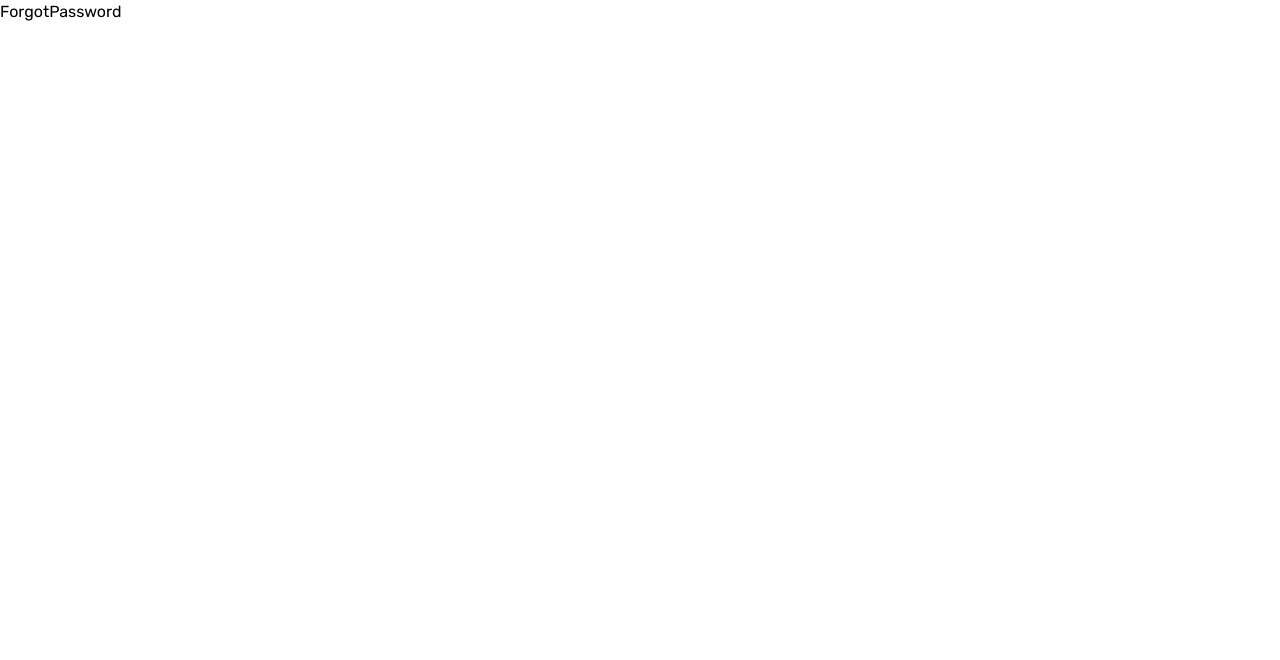
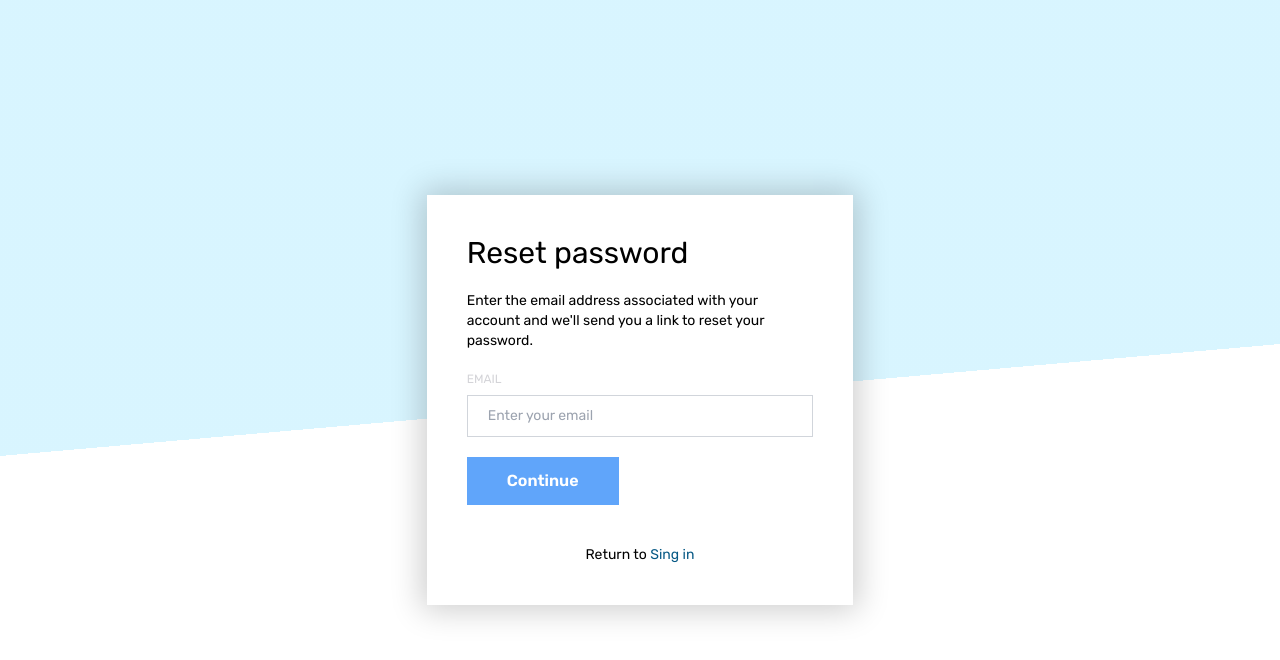
Before and after one commit to franek86/sailaround-web, a Next.js app: page /forgot-password in a window 1280 px wide. Shown: the top 660 px of the page. Built offline with nearby package versions, Linux system fonts and the light colour scheme.

Commit message:
UI: Done with register, login and reste password forms. Start admin pages UI

```diff
--- a/app/(auth)/forgot-password/page.jsx
+++ b/app/(auth)/forgot-password/page.jsx
@@ -1,7 +1,29 @@
+import Card from "@/app/components/Card";
+import ResetPasswordForm from "@/app/components/ResetPasswordForm";
+import Title from "@/app/components/Title";
+import Link from "next/link";
 import React from "react";
 
 const ForgotPassword = () => {
-  return <div>ForgotPassword</div>;
+  return (
+    <section className="card-wrapper">
+      <Card variation="card-auth">
+        <Title addClasses="text-3xl" level={1}>
+          Reset password
+        </Title>
+        <div className="text-sm my-5">Enter the email address associated with your account and we'll send you a link to reset your password.</div>
+
+        <ResetPasswordForm />
+
+        <div className="text-sm text-center mt-5">
+          Return to{" "}
+          <Link className="text-sky-800 hover:text-teal-500" href="/sign-in">
+            Sing in
+          </Link>
+        </div>
+      </Card>
+    </section>
+  );
 };
 
 export default ForgotPassword;
--- a/app/(auth)/sign-in/page.jsx
+++ b/app/(auth)/sign-in/page.jsx
@@ -16,13 +16,13 @@ const Signin = () => {
         <Link className="text-sky-800 text-sm hover:text-teal-500" href="/forgot-password">
           Forgot your password?
         </Link>
-        <div className="text-sm text-center mt-10">
-          Don't have an account?{" "}
-          <Link className="text-sky-800 hover:text-teal-500" href="/sign-up">
-            Sign up
-          </Link>
-        </div>
       </Card>
+      <div className="text-sm text-center mt-10">
+        Don't have an account?{" "}
+        <Link className="text-sky-800 hover:text-teal-500" href="/sign-up">
+          Sign up
+        </Link>
+      </div>
     </section>
   );
 };
--- a/app/(auth)/sign-up/page.jsx
+++ b/app/(auth)/sign-up/page.jsx
@@ -13,13 +13,13 @@ const Signin = () => {
         </Title>
 
         <SignUpForm />
-        <div className="text-sm text-center mt-10">
-          Have an account?{" "}
-          <Link className="text-sky-800 hover:text-teal-500" href="/sign-in">
-            Sing in
-          </Link>
-        </div>
       </Card>
+      <div className="text-sm text-center mt-10">
+        Have an account?{" "}
+        <Link className="text-sky-800 hover:text-teal-500" href="/sign-in">
+          Sing in
+        </Link>
+      </div>
     </div>
   );
 };
--- a/app/components/FormInput.jsx
+++ b/app/components/FormInput.jsx
@@ -1,10 +1,14 @@
-const FormInput = ({ label, id, type, name, placeholder }) => {
+const FormInput = ({ label, id, type, name, placeholder, autocomplete, errorMessage }) => {
   return (
     <div className="flex flex-col mb-5">
-      <label className="text-xs text-zinc-300 font-normal uppercase mb-2" htmlFor={id}>
-        {label}
-      </label>
-      <input id={id} className="px-5 leading-10 text-sm border border-gray-300 focus:outline-none focus:ring-1 focus:ring-blue-300  placeholder:text-black-200" type={type} name={name} placeholder={placeholder} />
+      {label && (
+        <label className="text-xs text-zinc-300 font-normal uppercase mb-2" htmlFor={id}>
+          {label}
+        </label>
+      )}
+      <input id={id} className="px-5 leading-10 text-sm border border-gray-300 focus:outline-none focus:ring-1 focus:ring-blue-300  placeholder:text-black-200" type={type} name={name} placeholder={placeholder} autoComplete={autocomplete} />
+
+      {errorMessage && <div className="mt-2 text-xs text-red-500">{errorMessage}</div>}
     </div>
   );
 };
--- /dev/null
+++ b/app/components/ResetPasswordForm.jsx
@@ -0,0 +1,15 @@
+import React from "react";
+import FormInput from "./FormInput";
+import Button from "./Button";
+
+const ResetPasswordForm = () => {
+  return (
+    <form>
+      <FormInput id="email" type="email" placeholder="Enter your email" label="email" />
+
+      <Button classVariation="btn btn--primary">Continue</Button>
+    </form>
+  );
+};
+
+export default ResetPasswordForm;
--- a/app/components/SignUpForm.jsx
+++ b/app/components/SignUpForm.jsx
@@ -5,13 +5,15 @@ import FormCheckout from "./FormCheckout";
 const SignUpForm = () => {
   return (
     <form>
-      <FormInput type="text" name="firstname" id="firstname" placeholder="Enter your first name" label="Enter first name" />
-      <FormInput type="text" name="lastname" id="lastname" placeholder="Enter your last name" label="Enter last name" />
+      <FormInput type="text" name="firstname" id="firstname" placeholder="Enter your first name" label="Enter first name" autocomplete="username" />
+      <FormInput type="text" name="lastname" id="lastname" placeholder="Enter your last name" label="Enter last name" autocomplete="lastname" />
       <FormInput type="email" name="email" id="email" placeholder="Enter your email address" label="Enter email" />
       <FormInput type="password" name="password" id="password" placeholder="Enter your password" label="Enter password" autocomplete="new-password" />
       <FormInput type="password" name="repeat-password" id="repeat-password" placeholder="Repeat your password" label="Repeat password" autocomplete="new-password" />
       <FormCheckout label="By signing in or creating an account, you agree to our Terms and conditions" />
-      <Button classVariation="btn btn--primary">Register</Button>
+      <Button type="submit" classVariation="btn btn--primary">
+        Register
+      </Button>
     </form>
   );
 };
--- a/app/globals.css
+++ b/app/globals.css
@@ -8,7 +8,7 @@
 }
 
 .card-auth {
-  @apply bg-white shadow-[0_0px_30px_5px_rgba(0,0,0,0.2)] flex flex-col justify-center w-10/12 md:w-5/12 xl:w-3/12 mx-auto p-10;
+  @apply bg-white shadow-[0_0px_30px_5px_rgba(0,0,0,0.2)] flex flex-col justify-center w-10/12 md:w-5/12 xl:w-4/12 mx-auto p-10;
 }
 
 /* BUTTONS */
--- a/app/layout.jsx
+++ b/app/layout.jsx
@@ -14,7 +14,9 @@ export const metadata = {
 export default function RootLayout({ children }) {
   return (
     <html lang="en">
-      <body className={rubik.className}>{children}</body>
+      <body suppressHydrationWarning={false} className={rubik.className}>
+        {children}
+      </body>
     </html>
   );
 }
```
